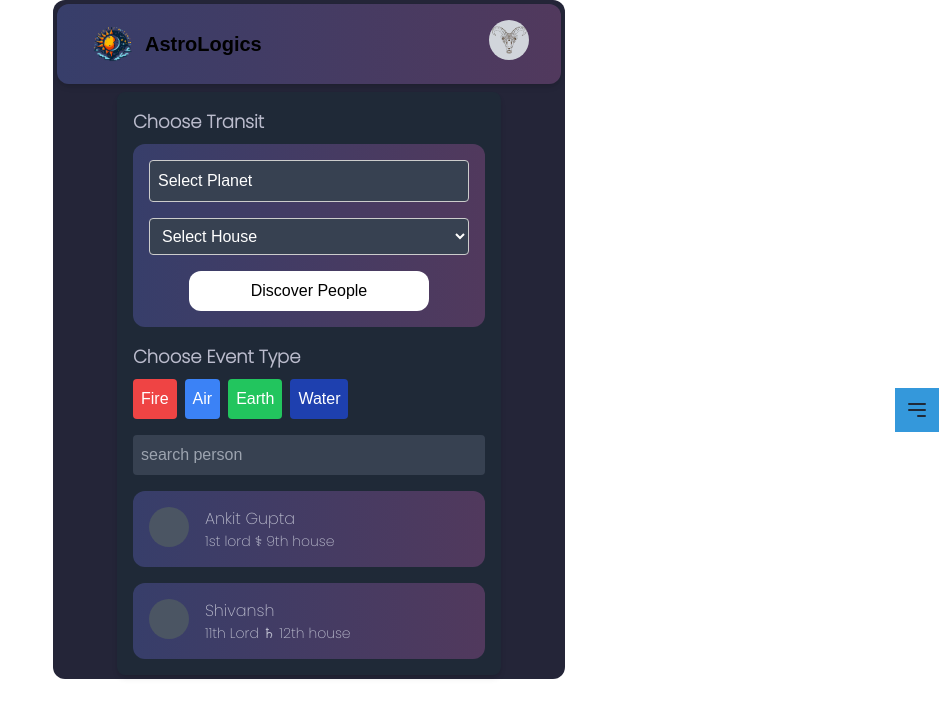
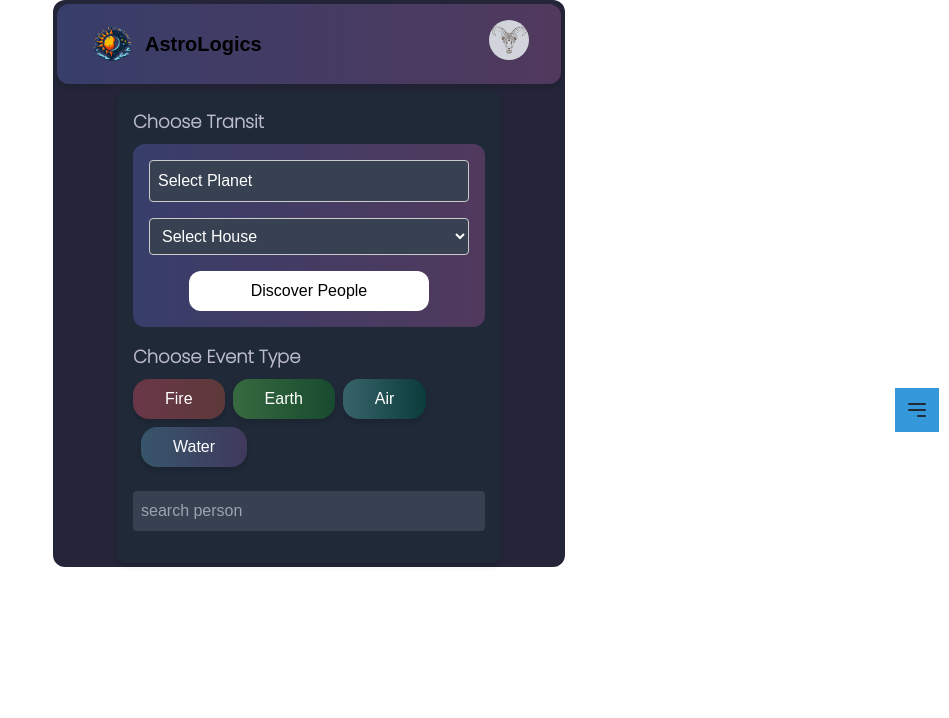
Before and after one commit to adeptcoder014/astroLogics, a Next.js app: page /events in a window 1280 px wide. Shown: the top 718 px of the page, without its empty margins (331-1280 px from the left). Built offline with nearby package versions, Linux system fonts and the light colour scheme.

Commit message:
event section in progress ...

```diff
--- a/constants/url.js
+++ b/constants/url.js
@@ -1,8 +1,8 @@
 import axios from "axios";
 
 const astroServer = axios.create({
-  // baseURL: "https://astroserver.onrender.com",
-  baseURL: "http://192.168.0.115:8000",
+  baseURL: "https://astroserver.onrender.com",
+  // baseURL: "http://192.168.0.115:8000",
 });
 
 export default astroServer;
--- a/pages/events.js
+++ b/pages/events.js
@@ -5,7 +5,10 @@ import astroServer from '../constants/url';
 const AstrologyPage = () => {
     const [selectedPlanet, setSelectedPlanet] = useState('Select Planet');
     const [transitingHouse, setTransitingHouse] = useState('Select House');
-    const [apiData, setApiData] = useState(null);
+    const [apiData, setApiData] = useState([]);
+    const [apiError, setApiError] = useState('');
+    const [selectedEventTypeTab, setSelectedEventTypeTab] = useState('');
+    // const [selectedEvent, setSelectedEventTypeTab] = useState([]);
 
     const planets = [
         { name: 'Sun', icon: <img src="./planets/sun.svg" alt="Sun" width={25} /> },
@@ -35,6 +38,8 @@ const AstrologyPage = () => {
     const fetchAlmanacData = async () => {
         if (selectedPlanet !== 'Select Planet' && transitingHouse !== 'Select House') {
             try {
+                setApiData([])
+                setSelectedEventTypeTab('')
                 const response = await astroServer.post('/user/house-specific-data', {
                     planet: selectedPlanet,
                     house: transitingHouse
@@ -42,11 +47,47 @@ const AstrologyPage = () => {
 
                 setApiData(response?.data);
             } catch (error) {
-                console.error('Error fetching almanac data:', error);
+                setApiError(error?.response?.data)
+                // console.error('Error fetching almanac data:', error);
             }
         }
     };
-console.log('-- apiData 0-', apiData);
+    const eventTypes = [
+        {
+            type: "Fire",
+            naturalHouseRulership: [1, 5, 9],
+        },
+        {
+            type: "Earth",
+            naturalHouseRulership: [2, 6, 10],
+        },
+        {
+            type: "Air",
+            naturalHouseRulership: [3, 7, 11],
+        },
+        {
+            type: "Water",
+            naturalHouseRulership: [4, 8, 12],
+        },
+    ]
+    // console.log(selectedPlanet, transitingHouse);
+
+    const apiData1 = apiData?.filter(x => {
+        // console.log('---- foundPlanet ----------', x?.planetDetails.rulerOf)
+        // if(x?.planetDetails.rulerOf)
+
+        // const allElementsPresent = x?.planetDetails.rulerOf.every(element => selectedEventTypeTab?.naturalHouseRulership?.includes(element));
+
+        if (x?.planetDetails.rulerOf.every(element => selectedEventTypeTab?.naturalHouseRulership?.includes(element))
+        ) {
+            return x
+        }
+
+        // const foundPlanet = x?.planetDetails?.map(y => y?.name === selectedPlanet?.toLocaleLowerCase());
+        // return foundPlanet;
+    });
+
+    console.log('---- apiData1 -----', apiData1);
     return (
         <CommanLayout>
             <div className="p-4 max-w-sm mx-auto bg-gray-800 text-white rounded-lg shadow-md">
@@ -94,11 +135,21 @@ console.log('-- apiData 0-', apiData);
                 </div>
                 <div className="mb-4">
                     <h2 className="text-lg font-semibold mb-2">Choose Event Type</h2>
-                    <div className="flex space-x-2">
-                        <div className="bg-red-500 p-2 rounded">Fire</div>
-                        <div className="bg-blue-500 p-2 rounded">Air</div>
-                        <div className="bg-green-500 p-2 rounded">Earth</div>
-                        <div className="bg-blue-800 p-2 rounded">Water</div>
+                    <div className="flex flex-wrap space-x-2">
+
+
+
+
+                        {eventTypes?.map(x => (
+
+                            <div
+                                className={`text-white bg-${x.type.toLocaleLowerCase()}Gradient rounded-2xl flex-shrink-0 px-8 py-2 ${selectedEventTypeTab?.type === `${x?.type}` ? 'shadow-md shadow-black' : 'shadow-md'} mb-2 flex items-center`}
+                                onClick={() => (setSelectedEventTypeTab(x))}
+                            >
+                                {x.type}
+                            </div>
+                        ))}
+
                     </div>
                 </div>
                 <div className="mb-4">
@@ -109,31 +160,46 @@ console.log('-- apiData 0-', apiData);
                     />
                 </div>
                 <div className="space-y-4">
-                    <div className="bg-custom-gradient p-4 rounded-xl flex">
-                        <div className="w-10 h-10 bg-gray-600 rounded-full flex items-center justify-center">
-                            {/* Placeholder for profile image */}
+                    {/* {apiData &&  apiData?.map(x => (<div className="bg-custom-gradient p-4 rounded-xl flex">
+                        <div key={x} className="w-10 h-10 bg-gray-600 rounded-full flex items-center justify-center">
+                            <img src={`./planets/${x?.houseDetails[0].owner}.svg`} alt="Natal" width={25} />
                         </div>
                         <div className="ml-4">
-                            <p>Ankit Gupta</p>
+                            <p>{x.name}</p>
                             <p className="text-sm">1st lord ⚕ 9th house</p>
                         </div>
                     </div>
-                    <div className="bg-custom-gradient p-4 rounded-xl flex">
-                        <div className="w-10 h-10 bg-gray-600 rounded-full flex items-center justify-center">
-                            {/* Placeholder for profile image */}
+                    ))} */}
+                    {apiData && selectedEventTypeTab == '' ? (
+                        apiData?.map(x => (<div className="bg-custom-gradient p-4 rounded-xl flex">
+                            <div key={x} className="w-10 h-10 bg-gray-600 rounded-full flex items-center justify-center">
+                                <img src={`./planets/${x?.houseDetails[0].owner}.svg`} alt="Natal" width={25} />
+                            </div>
+                            <div className="ml-4">
+                                <p>{x.name}</p>
+                                <p className="text-sm">1st lord ⚕ 9th house</p>
+                            </div>
                         </div>
-                        <div className="ml-4">
-                            <p>Shivansh</p>
-                            <p className="text-sm">11th Lord ♄ 12th house</p>
+                        ))
+                    ) : (
+
+                        apiData1?.map(x => (<div className="bg-custom-gradient p-4 rounded-xl flex">
+                            <div key={x} className="w-10 h-10 bg-gray-600 rounded-full flex items-center justify-center">
+                                <img src={`./planets/${x?.planetDetails?.name}.svg`} alt="Natal" width={25} />
+                            </div>
+                            <div className="ml-4">
+                                <p>{x.name}</p>
+                                <p className="text-sm">1st lord ⚕ 9th house</p>
+                            </div>
                         </div>
-                    </div>
+                        ))
+
+
+                    )}
+                    {apiError && apiData.length === 0 && <span>{apiError.message}</span>}
+
                 </div>
-                {apiData && (
-                    <div className="mt-4 p-4 bg-gray-700 rounded-lg text-white">
-                        <h3 className="text-lg font-semibold mb-2">Almanac Data:</h3>
-                        <pre>{JSON.stringify(apiData, null, 2)}</pre>
-                    </div>
-                )}
+
             </div>
         </CommanLayout>
     );
```
